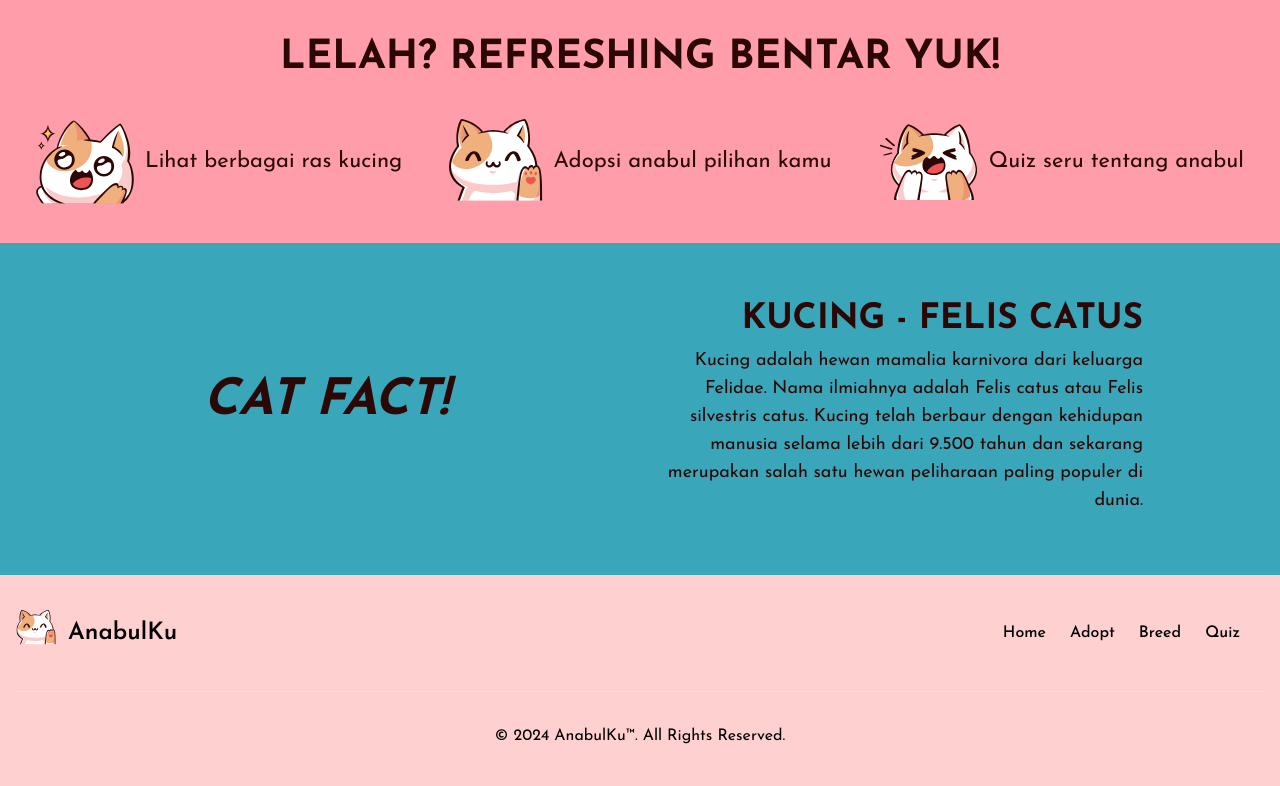
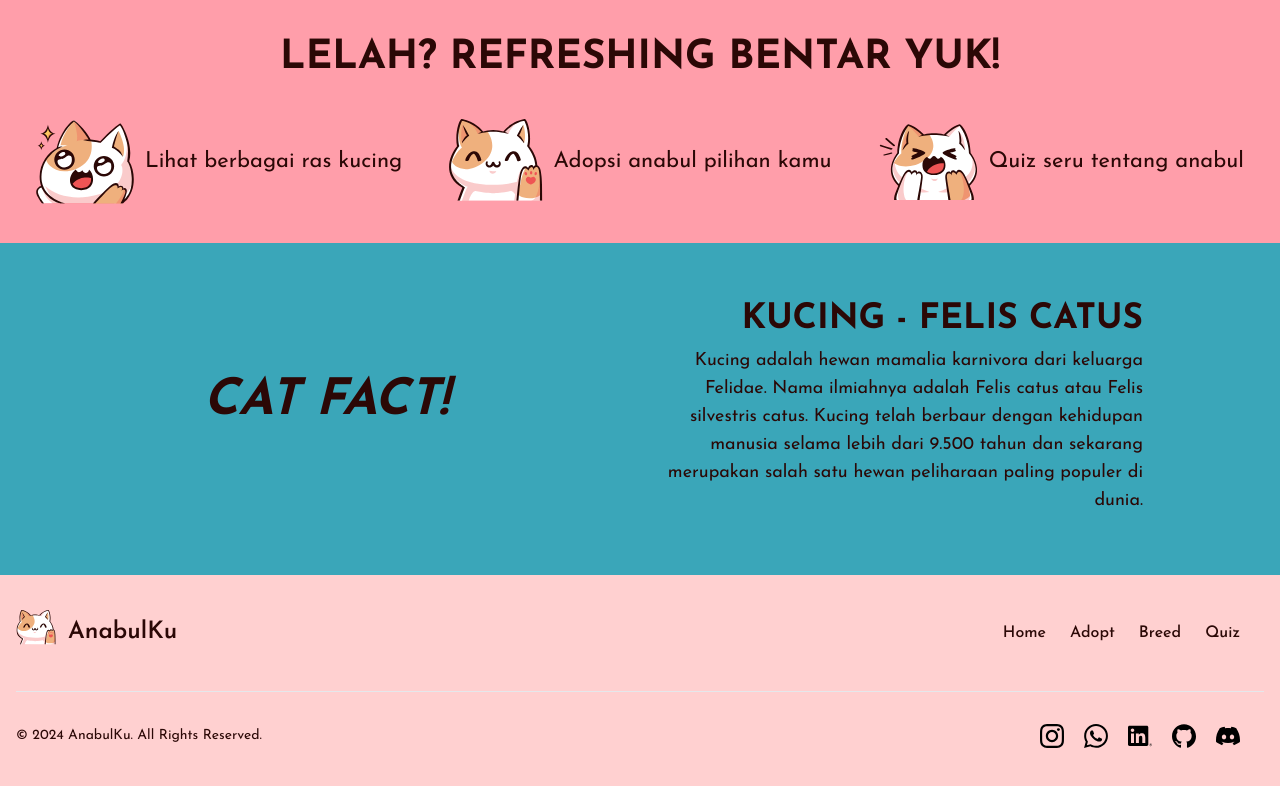
Before and after one commit to riyanthi25/AnabulKu, a React (Vite) app: page / in a window 1280 px wide. Shown: the part 390-1176 px from the top of the page. Built offline with nearby package versions, Linux system fonts and the light colour scheme.

Commit message:
New footer

```diff
--- a/src/components/footer.jsx
+++ b/src/components/footer.jsx
@@ -1,96 +1,5 @@
-// import React from "react";
-// import { Link } from "react-router-dom";
-// import { Container, Grid, Text, Image } from "@mantine/core";
-
-// const currentYear = new Date().getFullYear();
-
-// const links = [
-//   { to: "/", label: "Home" },
-//   { to: "/adopt", label: "Adopt" },
-//   { to: "/breed", label: "Breed" },
-//   { to: "/quiz", label: "Quiz" },
-//   // add new link here!
-// ];
-
-// const socials = [
-//   {
-//     to: "https://www.instagram.com/riyanthi_ng",
-//     label: "Instagram",
-//     icon: "/src/assets/instagram.svg",
-//   },
-//   {
-//     to: "https://wa.me/085737005452",
-//     label: "WhatsApp",
-//     icon: "/src/assets/whatsapp.svg",
-//   },
-//   {
-//     to: "https://linkedin.com/in/putu-yoeliessya-riyanthi-b8264a280",
-//     label: "LinkedIn",
-//     icon: "/src/assets/linkedin.svg",
-//   },
-// ];
-
-// export default function Footer() {
-//   return (
-//     <footer
-//       style={{
-//         backgroundColor: "#FFD0D0",
-//         padding: "70px 0px 50px 0px",
-//       }}
-//     >
-//       <Container size="xl">
-//         <Grid>
-//           <Grid.Col span={6}>
-//             <nav
-//               style={{
-//                 display: "flex",
-//                 justifyContent: "center",
-//                 paddingBottom: "10px",
-//                 gap: "2rem",
-//               }}
-//             >
-//               {links.map((link) => (
-//                 <Link
-//                   key={link.to}
-//                   to={link.to}
-//                   style={{
-//                     color: "black",
-//                     textDecoration: "none",
-//                   }}
-//                 >
-//                   {link.label}
-//                 </Link>
-//               ))}
-//             </nav>
-//             <Text align="center" size="sm" color="black">
-//               &copy; {currentYear} AnabulKu. All rights reserved.
-//             </Text>
-//           </Grid.Col>
-//           <Grid.Col span={6}>
-//             {socials.map((social) => (
-//               <Link
-//                 target="blank"
-//                 key={social.to}
-//                 to={social.to}
-//                 style={{
-//                   paddingRight: "60px",
-//                   display: "inline-block",
-//                   color: "whitesmoke",
-//                 }}
-//               >
-//                 <Image src={social.icon} w={30} h={30} />
-//               </Link>
-//             ))}
-//           </Grid.Col>
-//         </Grid>
-//       </Container>
-//     </footer>
-//   );
-// }
-
 import React from "react";
 import { Link } from "react-router-dom";
-import { Container, Grid, Text, Image } from "@mantine/core";
 
 const currentYear = new Date().getFullYear();
 
@@ -118,6 +27,16 @@ const socials = [
     label: "LinkedIn",
     icon: "/src/assets/linkedin.svg",
   },
+  {
+    to: "https://github.com/riyanthi25",
+    label: "Github",
+    icon: "/src/assets/github.svg",
+  },
+  {
+    to: "https://discordapp.com/users/873507001404112926",
+    label: "Discord",
+    icon: "/src/assets/discord.svg",
+  },
 ];
 
 export default function Footer() {
@@ -126,6 +45,7 @@ export default function Footer() {
       className="md:pt-0 pt-2 md:pb-4 pb-3"
       style={{
         backgroundColor: "#FFD0D0",
+        color: "#2b0806",
       }}
     >
       <div className="w-full max-w-screen-xl mx-auto p-4 md:py-8">
@@ -139,7 +59,7 @@ export default function Footer() {
               className="h-10 md:mb-3"
               alt="anabulku logo"
             />
-            <span className="self-center text-2xl font-semibold whitespace-nowrap">
+            <span className="self-center text-[1.5rem] font-semibold whitespace-nowrap">
               AnabulKu
             </span>
           </a>
@@ -154,13 +74,27 @@ export default function Footer() {
           </ul>
         </div>
         <hr className="my-6 border-gray-200 sm:mx-auto dark:border-gray-700 lg:my-8" />
-        <span className="block text-base sm:text-center">
-          © {currentYear}{" "}
-          <a href="https://flowbite.com/" className="hover:underline">
-            AnabulKu™
-          </a>
-          . All Rights Reserved.
-        </span>
+        <div className="sm:flex sm:items-center sm:justify-between">
+          <span className="text-sm sm:text-center ">
+            © {currentYear}{" "}
+            <a href="/" class="hover:underline">
+              AnabulKu
+            </a>
+            . All Rights Reserved.
+          </span>
+          <div className="flex mt-4 sm:justify-center sm:mt-0 md:mr-6">
+            {socials.map((social) => (
+              <a
+                key={social.label}
+                href={social.to}
+                className="ms-5 "
+              >
+                <img src={social.icon} alt={social.label} className="md:w-6 w-5 md:h-6" />
+                <span className="sr-only ">{social.label}</span>
+              </a>
+            ))}
+          </div>
+        </div>
       </div>
     </footer>
   );
```
Also changed, not shown: src/assets/discord.svg (added), src/assets/github.svg (added).
